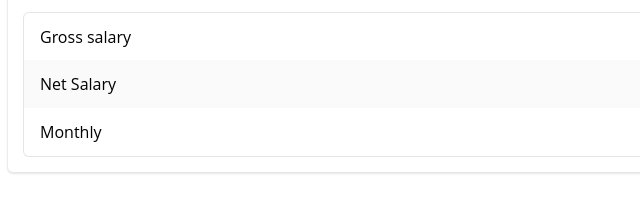
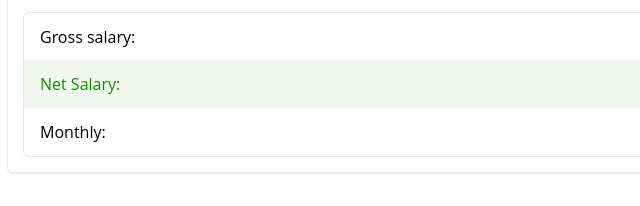
Before and after one commit to isaacrojasgarcia/netsalary, a plain HTML site: page src/index.html in a window 1280 px wide. Shown: the part 233-439 px from the top of the page, 0-640 px from the left. Drawn offline with nearby package versions, Linux system fonts and the light colour scheme.

Commit message:
Updating table

```diff
--- a/src/index.html
+++ b/src/index.html
@@ -29,15 +29,15 @@
 				<table class="ui padded table segment">
 					<tbody>
 						<tr>
-							<td>Gross salary</td>
+							<td>Gross salary:</td>
 							<td id="gross-salary"></td>
 						</tr>
-						<tr>
-							<td>Net Salary</td>
+						<tr class="positive">
+							<td>Net Salary:</td>
 							<td id="net-salary"></td>
 						</tr>
 						<tr>
-							<td>Monthly</td>
+							<td>Monthly:</td>
 							<td id="monthly-salary"></td>
 						</tr>
 					</tbody>
```
Also changed, not shown: 1 other file.
